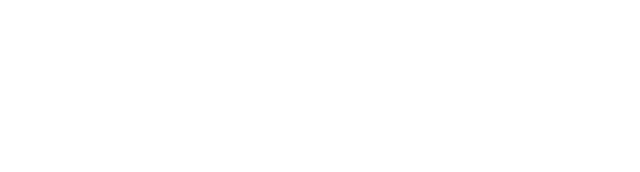
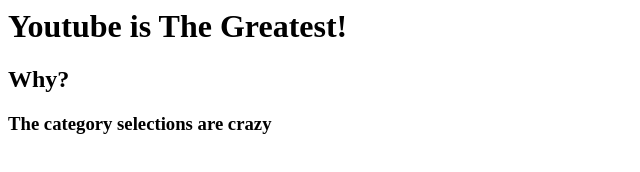
Before and after one commit to waldono/mine, a plain HTML site: page index.html in a window 1280 px wide. Shown: the whole page, without its empty margins (0-640 px from the left). Drawn offline with Linux system fonts and the light colour scheme.

Commit message:
Update index.html

```diff
--- a/index.html
+++ b/index.html
@@ -3,9 +3,10 @@
     <title>Jons Website</title>
   </head>
   <body>
-    <h1></h1>
-    <h2></h2>
-    <img=="">
+    <h1>Youtube is The Greatest!</h1>
+    <h2>Why?</h2>
+    <h3>The category selections are crazy</h2>
+    <img=="https://cdn.meme.am/instances/400x/52475084.jpg">
     <p></p>
     <ul></ul>
 
```
